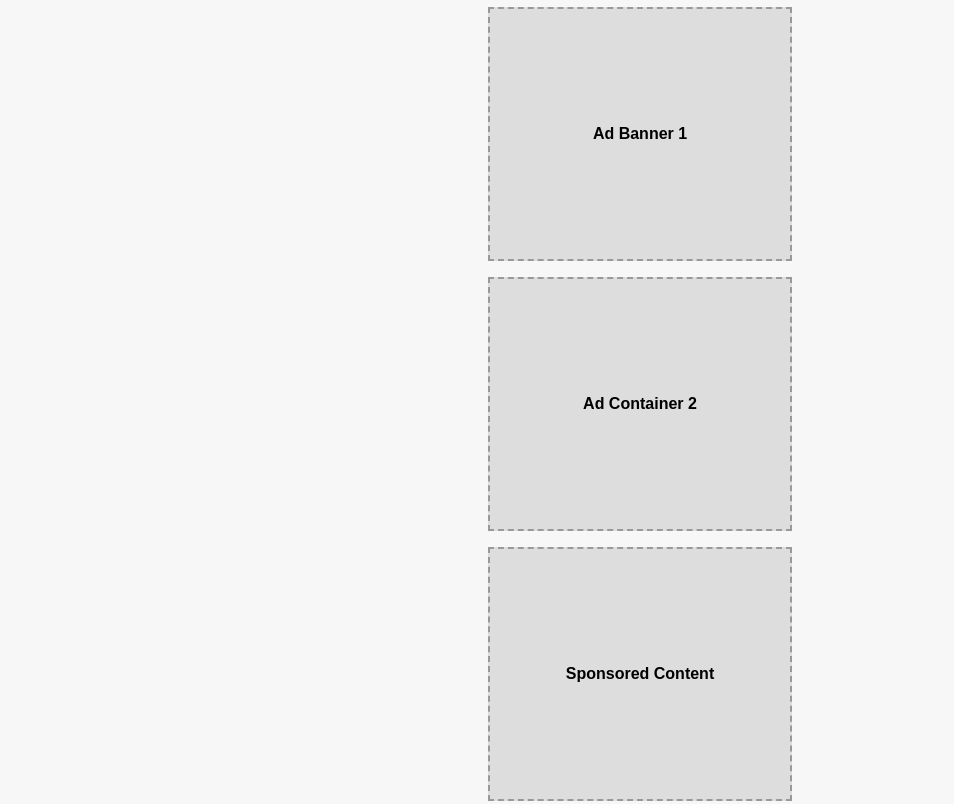
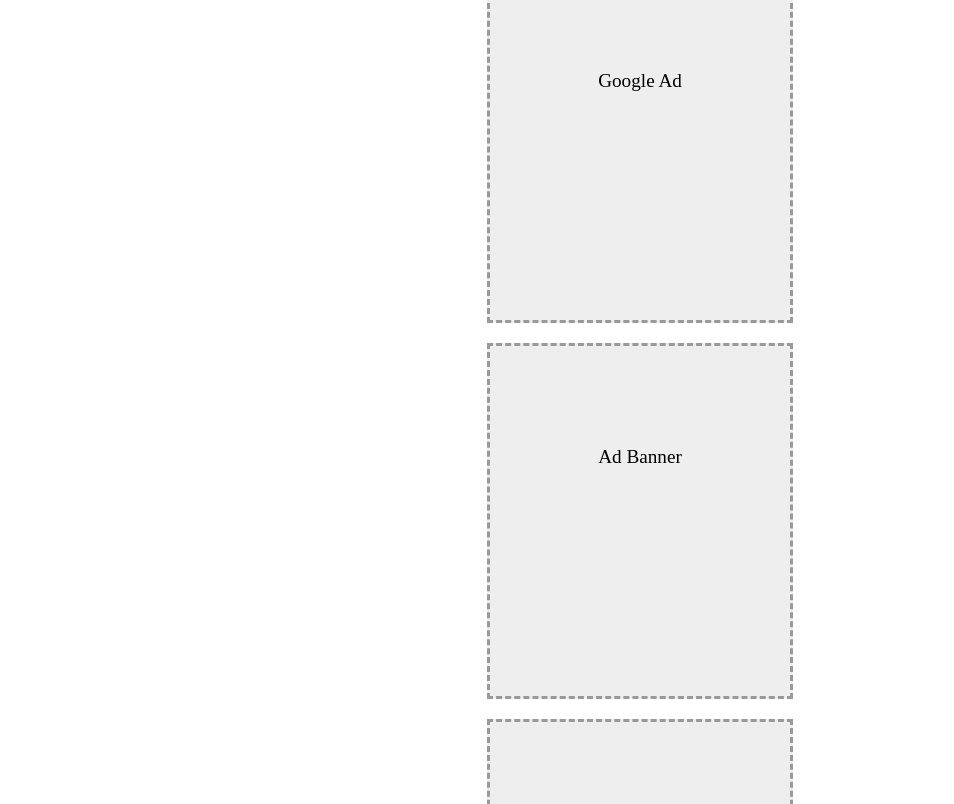
Before and after one commit to Gourav-Ydv/test, a plain HTML site: page adtest.html in a window 1280 px wide. Shown: the part 113-917 px from the top of the page, without its empty margins (0-954 px from the left). Drawn offline with Linux system fonts and the light colour scheme.

Commit message:
Update adtest.html

```diff
--- a/adtest.html
+++ b/adtest.html
@@ -2,63 +2,65 @@
 <html lang="en">
 <head>
   <meta charset="UTF-8" />
-  <meta name="viewport" content="width=device-width, initial-scale=1.0"/>
-  <title>Ad Test Page</title>
+  <title>Ad Block Test</title>
 
-  <!-- FAKE Ad script (will trigger adblockers) -->
+  <!-- Real Ad script (triggers uBlock) -->
   <script src="https://pagead2.googlesyndication.com/pagead/js/adsbygoogle.js"></script>
-  <script src="/ads/script.js"></script>
+
+  <!-- Bait for adblock lists -->
+  <script src="/advertising/script.js"></script>
+  <script src="/banner-ads/tracker.js"></script>
 
   <style>
-    body {
-      font-family: sans-serif;
-      background-color: #f7f7f7;
-      padding: 2rem;
-      text-align: center;
-    }
-
-    .ad-banner, .ad-container, .sponsor-box {
+    .adsbygoogle,
+    .ad-banner,
+    .ads,
+    #sponsored,
+    .promo-box,
+    .sponsor-container,
+    .advert,
+    .adunit,
+    .adzone {
       width: 300px;
       height: 250px;
-      background: #ddd;
-      margin: 1rem auto;
-      border: 2px dashed #999;
-      display: flex;
-      align-items: center;
-      justify-content: center;
-      font-weight: bold;
+      margin: 20px auto;
+      background: #eee;
+      text-align: center;
+      padding-top: 100px;
+      font-size: 1.2em;
+      border: 3px dashed #999;
     }
 
     #adtest {
+      height: 1px;
       width: 1px;
-      height: 1px;
+      position: absolute;
       visibility: hidden;
-      position: absolute;
     }
   </style>
 </head>
 <body>
 
-  <h1>This is a Test Page for Adblockers</h1>
+  <h1>This Page Should Trigger Ad Blockers</h1>
 
-  <!-- Bait Ad Elements -->
-  <div class="ad-banner">Ad Banner 1</div>
-  <div class="ad-container">Ad Container 2</div>
-  <div class="sponsor-box">Sponsored Content</div>
+  <!-- Bait ad elements -->
+  <div class="adsbygoogle">Google Ad</div>
+  <div class="ad-banner">Ad Banner</div>
+  <div class="ads">Advertisement Section</div>
+  <div id="sponsored">Sponsored Section</div>
+  <div class="promo-box">Promo Content</div>
 
-  <!-- Invisible bait div -->
+  <!-- Hidden detection bait -->
   <div id="adtest" class="adsbox"></div>
 
   <script>
-    // Adblock detection logic
+    // Detect if adblocker removed the bait
     window.addEventListener('load', function () {
       const bait = document.getElementById('adtest');
       const isBlocked = bait && bait.offsetHeight === 0;
 
       if (isBlocked) {
-        alert("Adblocker Detected! Some content may be hidden.");
-        // Or redirect:
-        // window.location.href = "/adblock-warning.html";
+        document.body.innerHTML = "<h1>Adblocker Detected — Access Restricted</h1>";
       }
     });
   </script>
```
